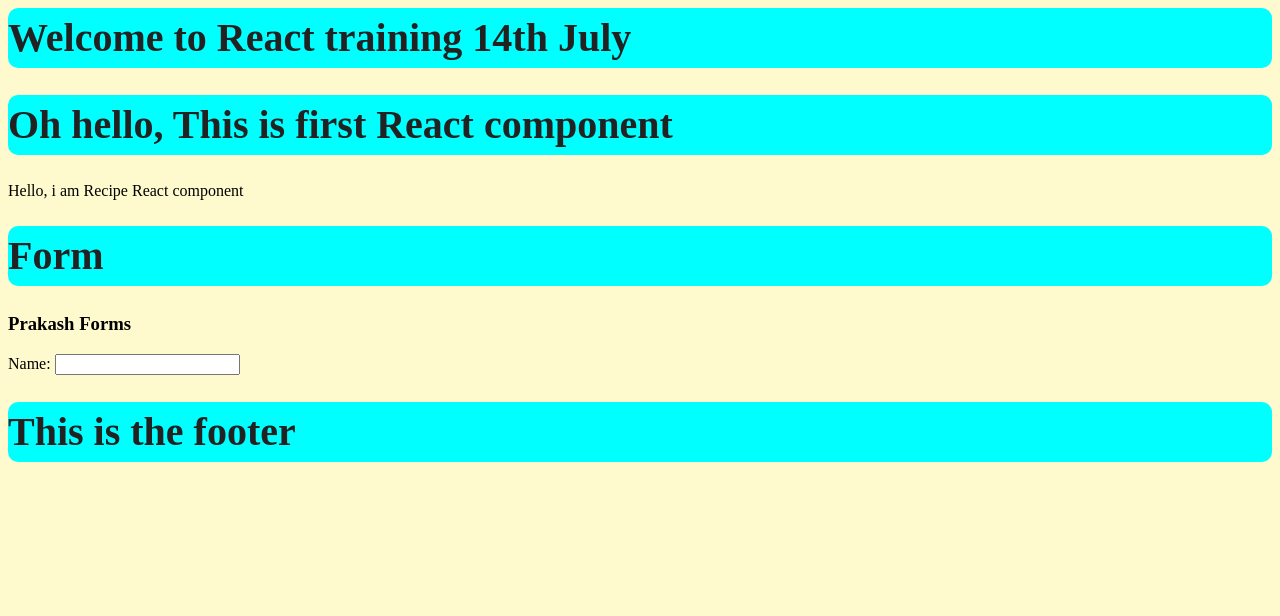
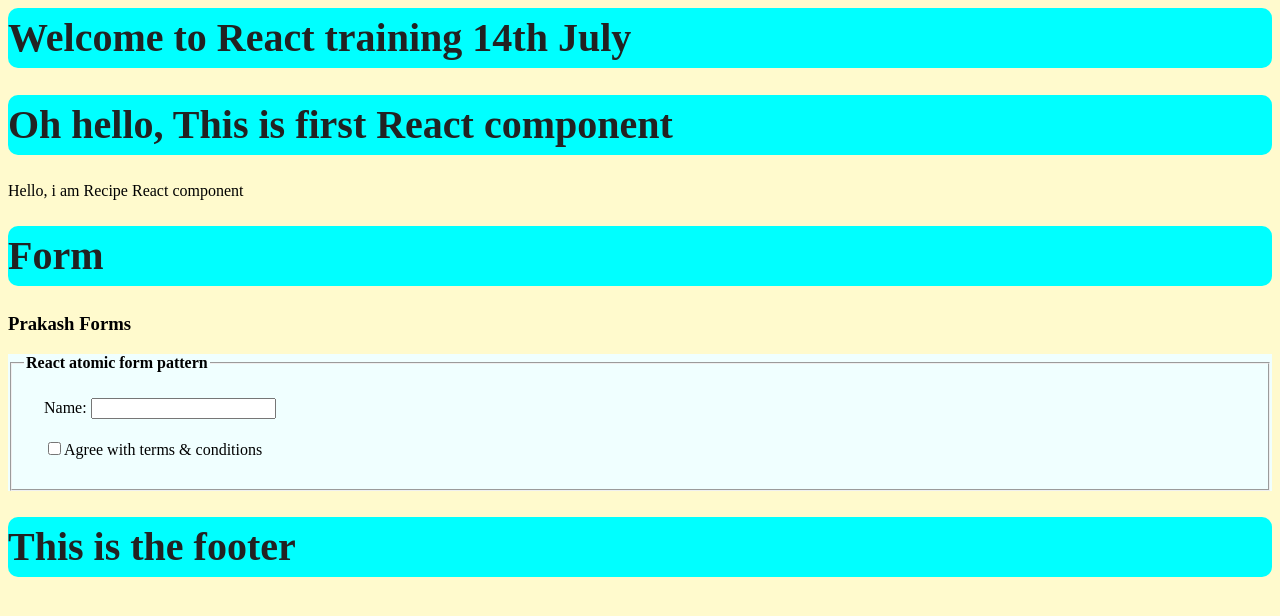
Before and after one commit to balramsinghindia/react-architecture, a React app: page / in a window 1280 px wide. Shown: the top 616 px of the page. Built offline with nearby package versions, Linux system fonts and the light colour scheme.

Commit message:
added checkbox component

```diff
--- /dev/null
+++ b/src/components/Checkbox.jsx
@@ -0,0 +1,29 @@
+import React, { useState } from 'react';
+import { validateInput } from '../../src/components/utilities/Validator';
+
+export function Checkbox({inputName,inputId,labelValue,onChange,validator},props){
+    const [error , setError] = useState('');
+    function handleCheckbox(e){
+      const value  = e.target.checked;
+      const validation = validateInput(value,validator);
+      setError(validation);
+    }
+
+    const style = {
+        margin : 20
+    }
+    return(
+         <div style={style}>
+         <input type='checkbox' name={inputName} id={inputId}  onchange={handleCheckbox} onBlur={handleCheckbox}/>
+        <label htmlFor={inputId}>{labelValue}</label>
+        <div className="error">
+            {error}
+        </div>
+         </div>
+    )}
+
+    Checkbox.defaultProps = {
+        inputName : 'empty',
+        inputId : 'empty',
+        labelValue : 'Agree with terms & conditions'
+    }
--- a/src/components/atom/Input.jsx
+++ b/src/components/atom/Input.jsx
@@ -9,11 +9,12 @@ const Input =  ({label,inputType,inputName,validator, handleChange}) => {
         const validation = validateInput(value, validator);
         setError(validation);
     }
-
-
+    const style = {
+        margin : 20
+    }
 
     return (
-        <div>
+        <div style={style}>
             <label>{label}</label>
             <input
                 type={inputType}
--- a/src/components/molecules/Form.jsx
+++ b/src/components/molecules/Form.jsx
@@ -2,6 +2,7 @@ import './../../scss/index.scss';
 import {useEffect, useState} from 'react';
 import Input from '../atom/Input';
 import DropDown from '../atom/DropDown';
+import { Checkbox } from '../Checkbox';
 
 
 const Form = () => {
@@ -16,11 +17,23 @@ const Form = () => {
         console.log("value", value);
     }
 
+    function handleCheckboxChange(value){
+        console.log('value',value)
+    }
+    const style = {
+        background : "azure",
+    }
+    const legendStyle = {
+        fontWeight:700
+    }
+
      return (
         <>
             <h1>Form</h1>
             <h3>Prakash Forms</h3>
-            <form>
+            <form style={style}>
+                <fieldset>
+                    <legend style={legendStyle}>React atomic form pattern</legend>
                     <Input
                     inputType="text"
                     inputName="name"
@@ -41,7 +54,18 @@ const Form = () => {
                     ]}
                     handleChange={handleChange}
                     />
+                    <Checkbox
 
+                    inputName="checkbox"
+                    inputId="checkbox"
+                    validator={[
+                        {
+                            check : ['required'],
+                            message : 'Checkbox is Mandatory'
+                        }
+                    ]}
+                    onChange={handleCheckboxChange}
+                    />
                     {/* <Input
                     inputType="Email"
                     inputName="email"
@@ -82,6 +106,7 @@ const Form = () => {
                     <input type="checkbox" name="tnc"  required/>
                 </label> */}
                 {/* <input type="submit" value="Submit"/> */}
+                </fieldset>
             </form>
         </>
     )
--- a/src/components/utilities/Validator.js
+++ b/src/components/utilities/Validator.js
@@ -28,6 +28,7 @@ const minLength = (value, minLength) => {
 
 export const validateInput = (value, validator) => {
     if(validator && validator.length) {
+
         for(let i = 0; i < validator.length; i++) {
             const method = eval(validator[i].check[0]);
             const error = method(value, validator[i].check[1]);
```
